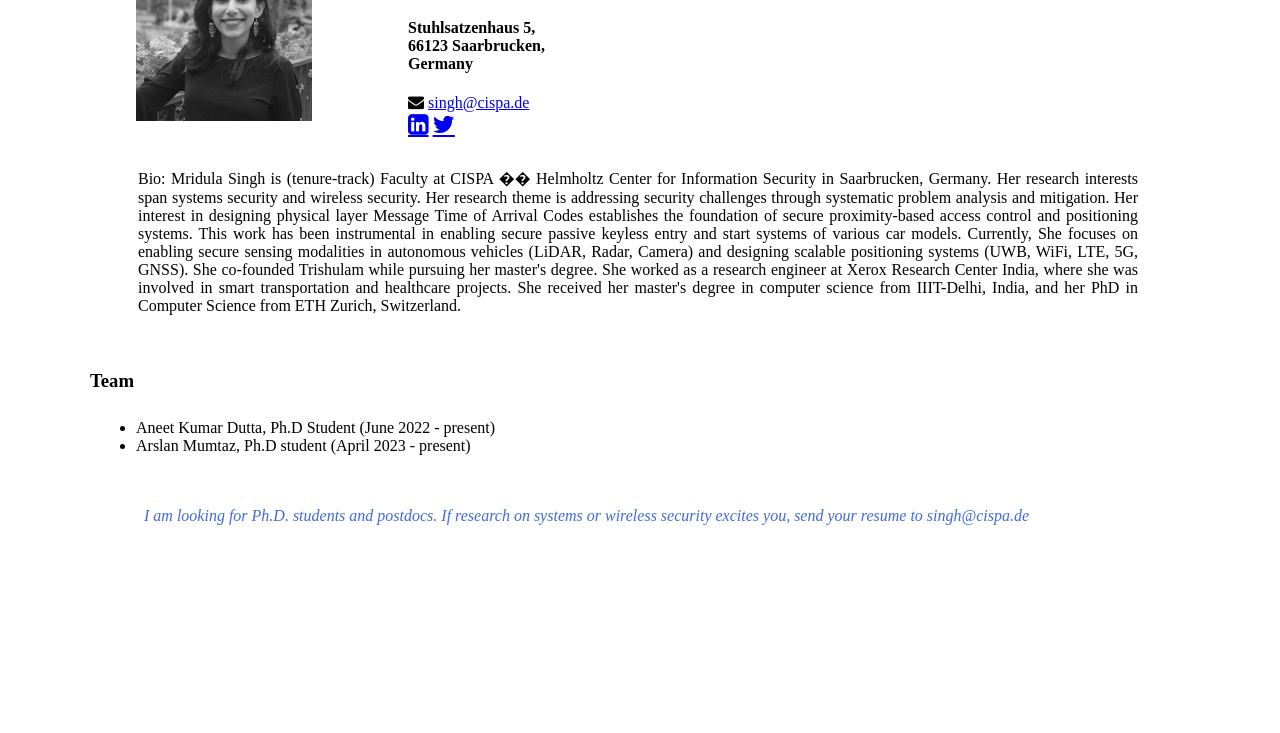
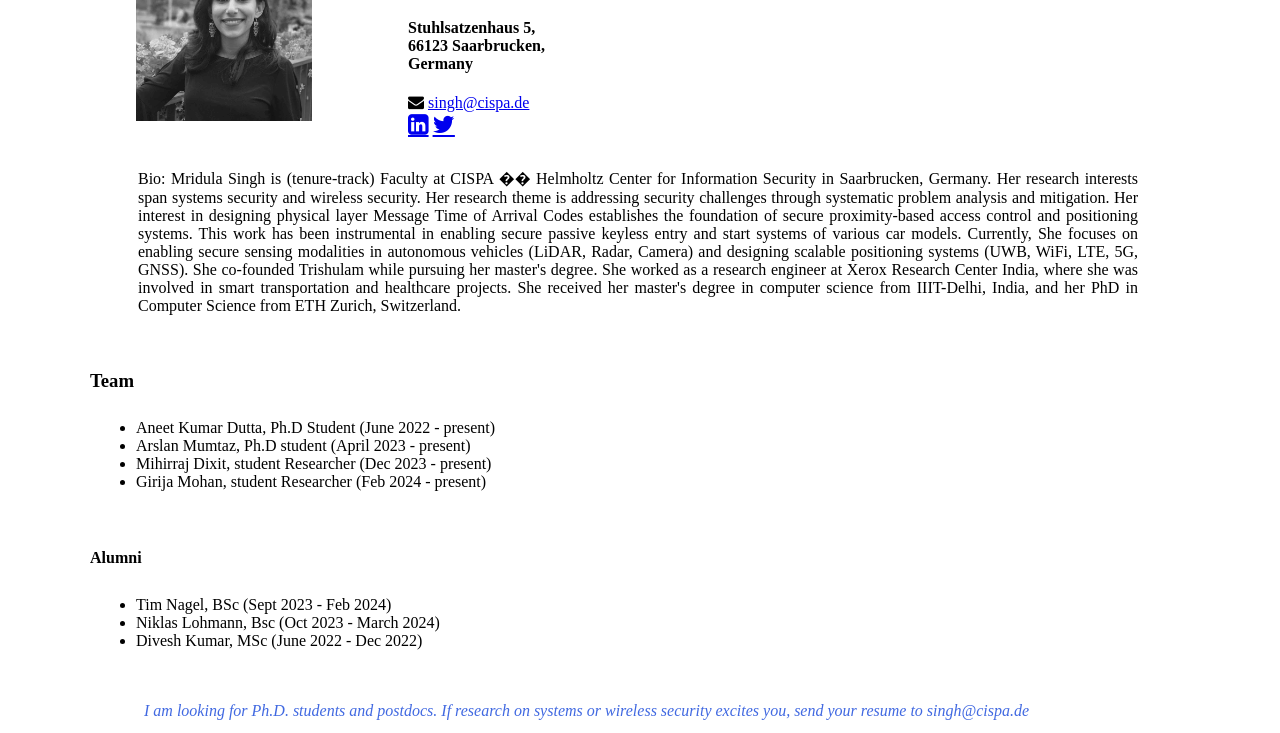
Before and after one commit to singhmridula/singhmridula.com, a plain HTML site: page index.html in a window 1280 px wide. Shown: the part 153-886 px from the top of the page. Before the commit the page ends 800 px from the top, so only its background shows below. Drawn offline with Linux system fonts and the light colour scheme.

Commit message:
Update index.html

```diff
--- a/index.html
+++ b/index.html
@@ -251,18 +251,28 @@
 
     <div class="publications-container-padding-top" id="publications">
         <h3 class="tab-heading">Team</h3>
-
         <div class="page-padding">
-
-
              <div class="flex-container">
                 <ul class="no-margin">
                     <li> Aneet Kumar Dutta, Ph.D Student (June 2022 - present)</li>
                     <li> Arslan Mumtaz, Ph.D student (April 2023 - present) </li>
+		    <li> Mihirraj Dixit, student Researcher (Dec 2023 - present) </li>
+		    <li> Girija Mohan, student Researcher (Feb 2024 - present) </li>
+                </ul>
+            </div>
+        </div>
+    </div>
 
 
+      <div class="publications-container-padding-top" id="publications">
+        <h4 class="tab-heading">Alumni</h4>
+        <div class="page-padding">
+             <div class="flex-container">
+                <ul class="no-margin">
+		    <li> Tim Nagel, BSc (Sept 2023 -  Feb 2024) </li>
+		    <li> Niklas Lohmann, Bsc (Oct 2023 - March 2024) </li>
+                    <li> Divesh Kumar, MSc (June 2022 - Dec 2022)</li>
                 </ul>
-
             </div>
         </div>
     </div>
```
